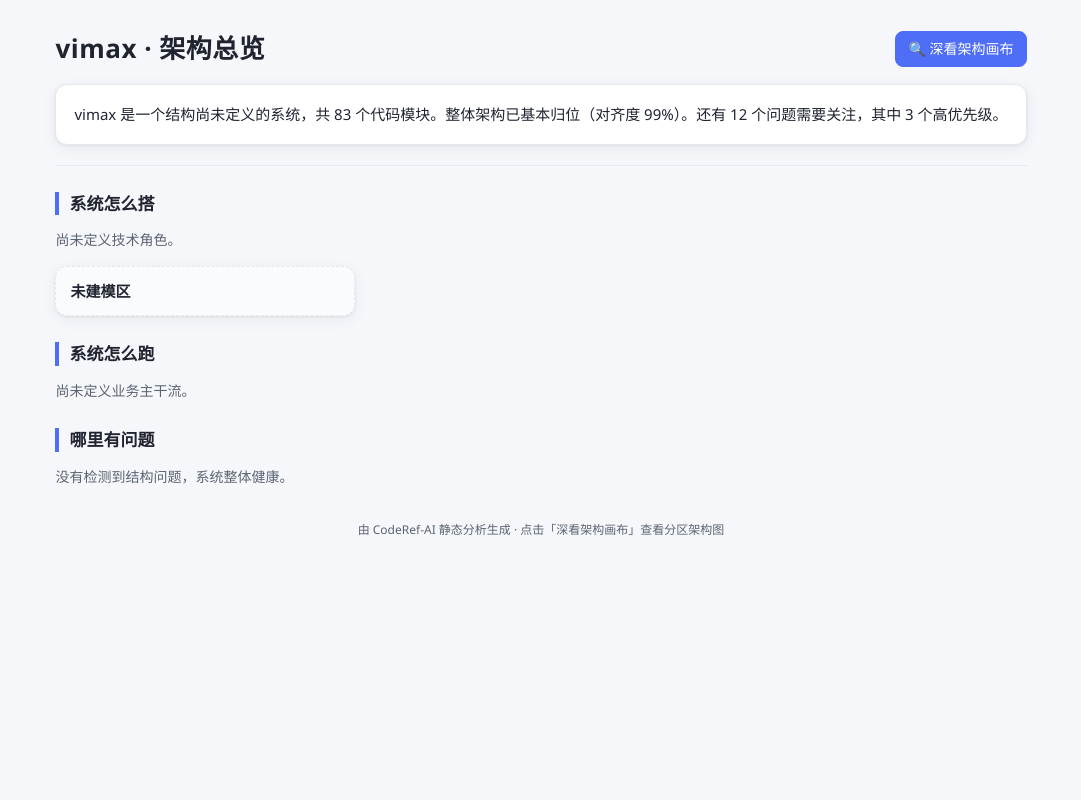
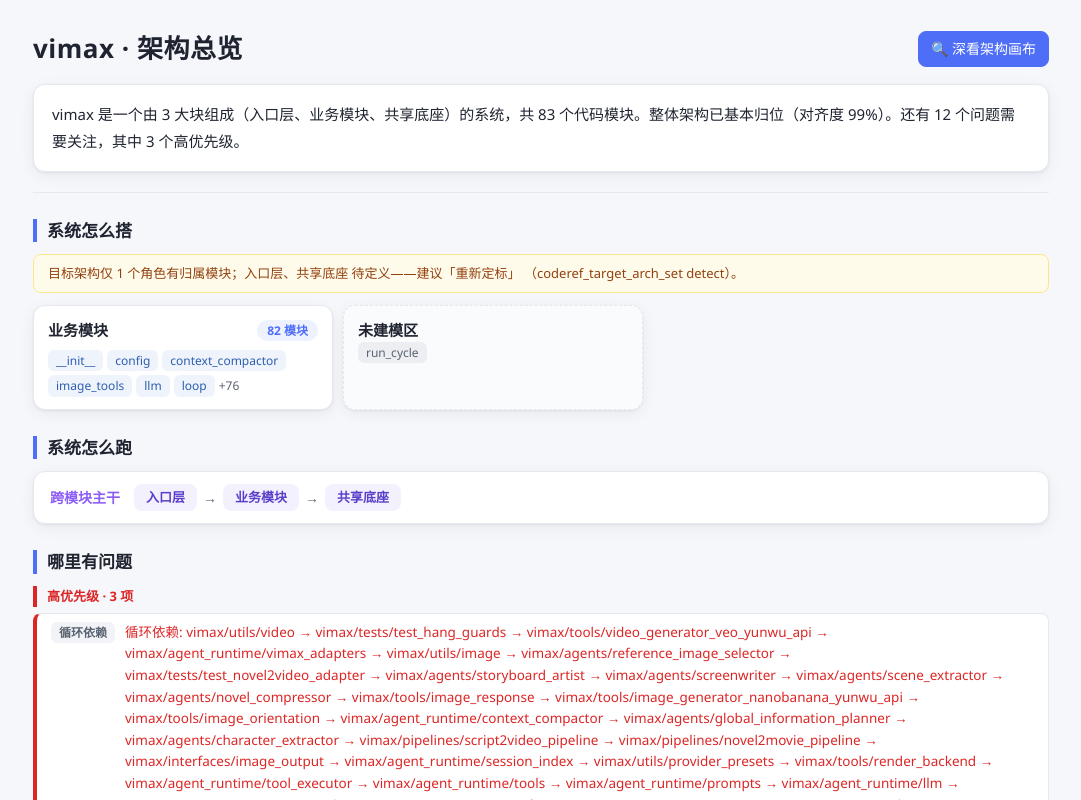
Before and after one commit to keaizuizui/CodeRef-AI, a React (Vite) app in the folder frontend/arch-view/: page / in a window 1280 px wide. Shown: the whole page, without its empty margins (99-1180 px from the left). Built offline with nearby package versions, Linux system fonts and the light colour scheme.

Commit message:
feat(v5.16.0): P4 收尾 — open_server 根路径引导页（直达最新+产物列表）；ReportView 空角色合并提示 + 数据源兼容 modules_graph

```diff
--- a/frontend/arch-view/src/views/ReportView.jsx
+++ b/frontend/arch-view/src/views/ReportView.jsx
@@ -21,7 +21,8 @@ const TYPE_LABEL = {
 
 // 从数据生成"一句话总述"（叙事式，不数数）
 function buildNarrative(d) {
-  const roles = d.roles || [];
+  const g = d.modules_graph || d;
+  const roles = g.roles || [];
   const s = d.summary || {};
   const roleNames = roles.map((r) => r.name).join('、');
   const part = roles.length ? `由 ${roles.length} 大块组成（${roleNames}）` : '结构尚未定义';
@@ -39,10 +40,13 @@ function buildNarrative(d) {
 }
 
 export default function ReportView({ data, onExplore }) {
+  // v5.16 契约：roles/flows/gaps/modules 收在 modules_graph；兼容旧版顶层直出
+  const mg = data.modules_graph || data;
+  const roles = mg.roles || [];
+  const flows = mg.flows || [];
+  const gaps = mg.gaps || [];
+  const modules = mg.modules || [];
   const narrative = useMemo(() => buildNarrative(data), [data]);
-  const roles = data.roles || [];
-  const flows = data.flows || [];
-  const gaps = data.gaps || [];
 
   // 角色卡片排序：按 flows 出现顺序优先（入口→业务→底座语义），其余按原序
   const orderedRoles = useMemo(() => {
@@ -54,8 +58,17 @@ export default function ReportView({ data, onExplore }) {
       }
     }
     for (const r of roles) if (!order.includes(r.id)) order.push(r.id);
-    return order.map((id) => roles.find((r) => r.id === id)).filter(Boolean);
+    return order
+      .map((id) => roles.find((r) => r.id === id))
+      .filter(Boolean)
+      .filter((r) => (r.modules || []).length > 0); // 空角色不占卡（v5.16 报告端防御）
   }, [roles, flows]);
+
+  // 空角色（0 归属模块）合并提示
+  const emptyRoles = useMemo(
+    () => (roles || []).filter((r) => !(r.modules || []).length),
+    [roles],
+  );
 
   const sevGroups = useMemo(() => {
     const g = { high: [], medium: [], low: [] };
@@ -87,6 +100,13 @@ export default function ReportView({ data, onExplore }) {
       <section className="rp-sec">
         <h2 className="rp-h2">系统怎么搭</h2>
         {orderedRoles.length === 0 && <p className="muted">尚未定义技术角色。</p>}
+        {emptyRoles.length > 0 && (
+          <p className="rp-role-empty">
+            目标架构仅 {orderedRoles.length} 个角色有归属模块；
+            {emptyRoles.map((r) => r.name).join('、')} 待定义——建议「重新定标」
+            （coderef_target_arch_set detect）。
+          </p>
+        )}
         <div className="rp-role-chain">
           {orderedRoles.map((r, i) => (
             <React.Fragment key={r.id}>
@@ -115,7 +135,7 @@ export default function ReportView({ data, onExplore }) {
           <div className="rp-role-card rp-role-free">
             <div className="rp-role-name">未建模区</div>
             <div className="rp-role-mods">
-              {(data.modules || []).filter((m) => !m.role).map((m) => (
+              {(modules || []).filter((m) => !m.role).map((m) => (
                 <span key={m.name} className="rp-mod-chip rp-mod-free" title={m.name}>
                   {m.short}
                 </span>
--- a/frontend/arch-view/src/views/report.css
+++ b/frontend/arch-view/src/views/report.css
@@ -122,6 +122,17 @@
 
 .rp-role-free { border-style: dashed; background: #fafbfc; }
 
+/* v5.16：空角色合并提示 */
+.rp-role-empty {
+  background: #fffbeb;
+  border: 1px solid #fde68a;
+  color: #92400e;
+  border-radius: 8px;
+  padding: 8px 14px;
+  font-size: 13px;
+  margin: 0 0 12px;
+}
+
 /* ── 业务流（系统怎么跑）── */
 .rp-flow {
   background: var(--card);
```
Also changed, not shown: 2 other files (tests, documents, lock files or other folders).
